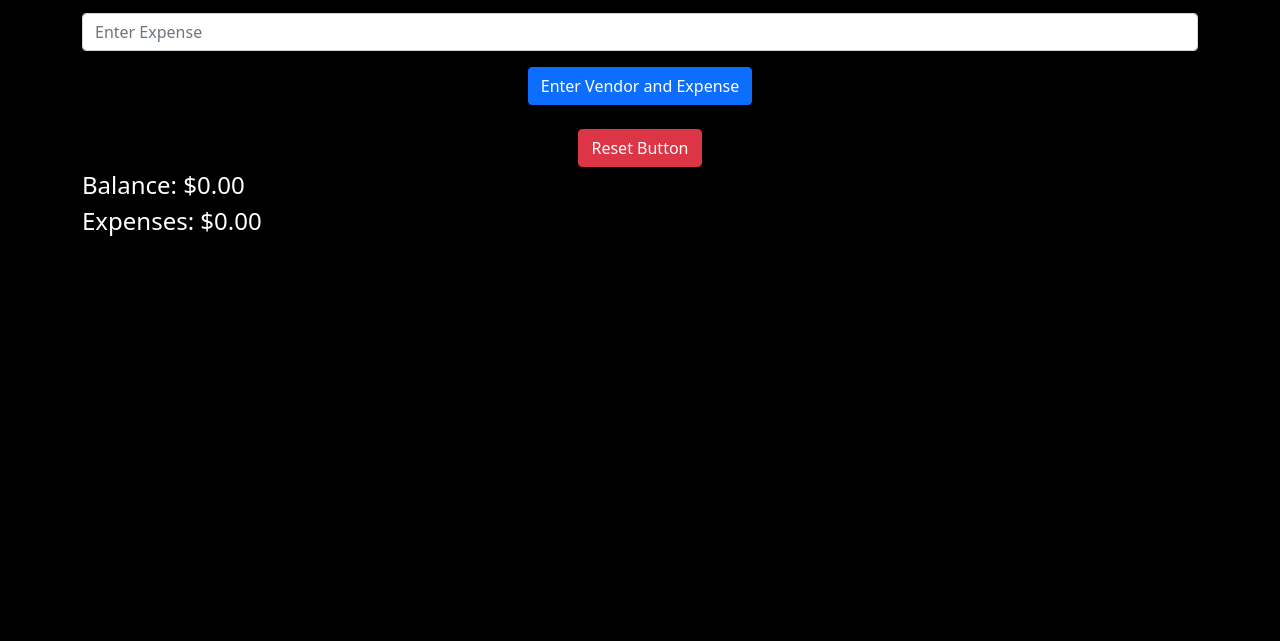
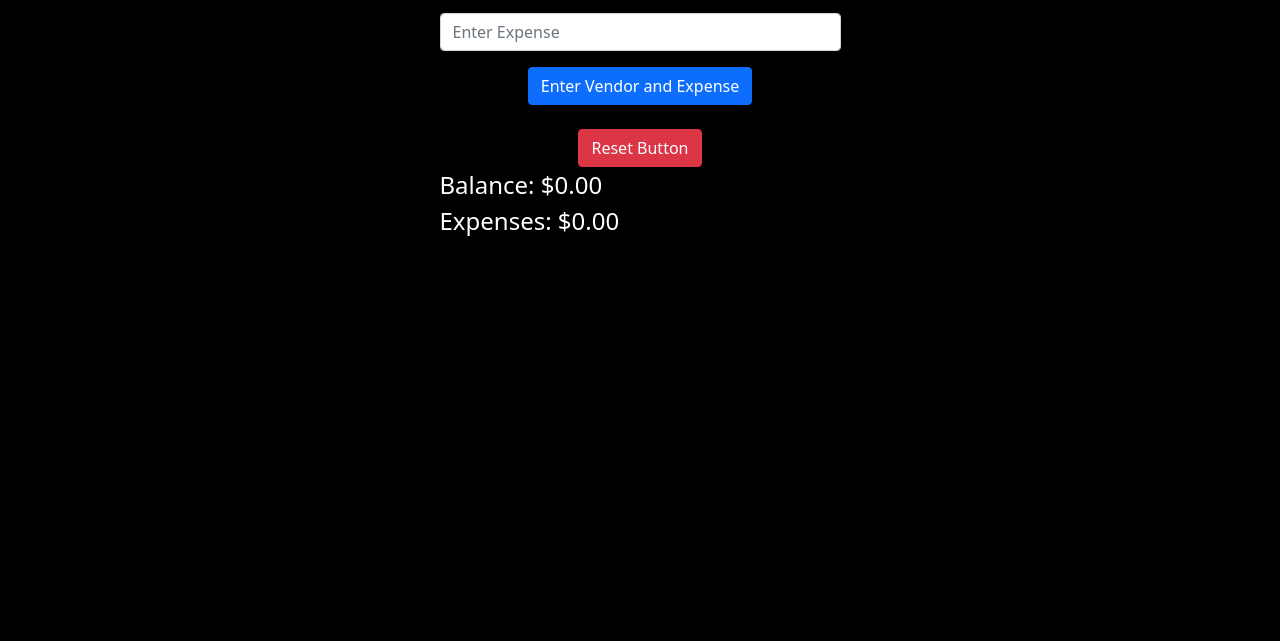
Before and after one commit to JAbarca09/BudgetApplicationUsingLocalStorage, a plain HTML site: page AbarcaJBudgetApp2/index.html in a window 1280 px wide. Shown: the part 159-800 px from the top of the page. Drawn offline with nearby package versions, Linux system fonts and the light colour scheme.

Commit message:
Update style.css

```diff
--- a/AbarcaJBudgetApp2/css/style.css
+++ b/AbarcaJBudgetApp2/css/style.css
@@ -1,5 +1,9 @@
 body{
     background-color: black;
+}
+
+.container {
+    max-width: 425px;
 }
 
 h1{
```
